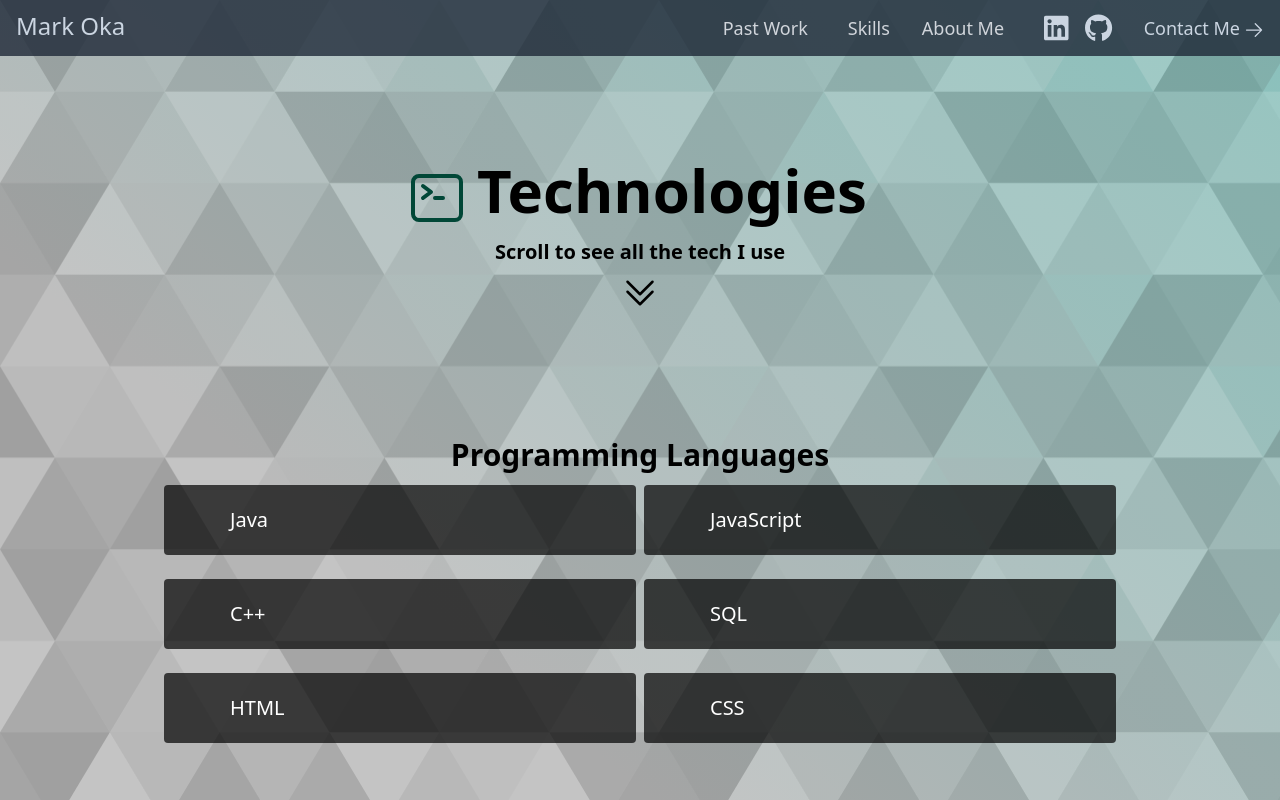
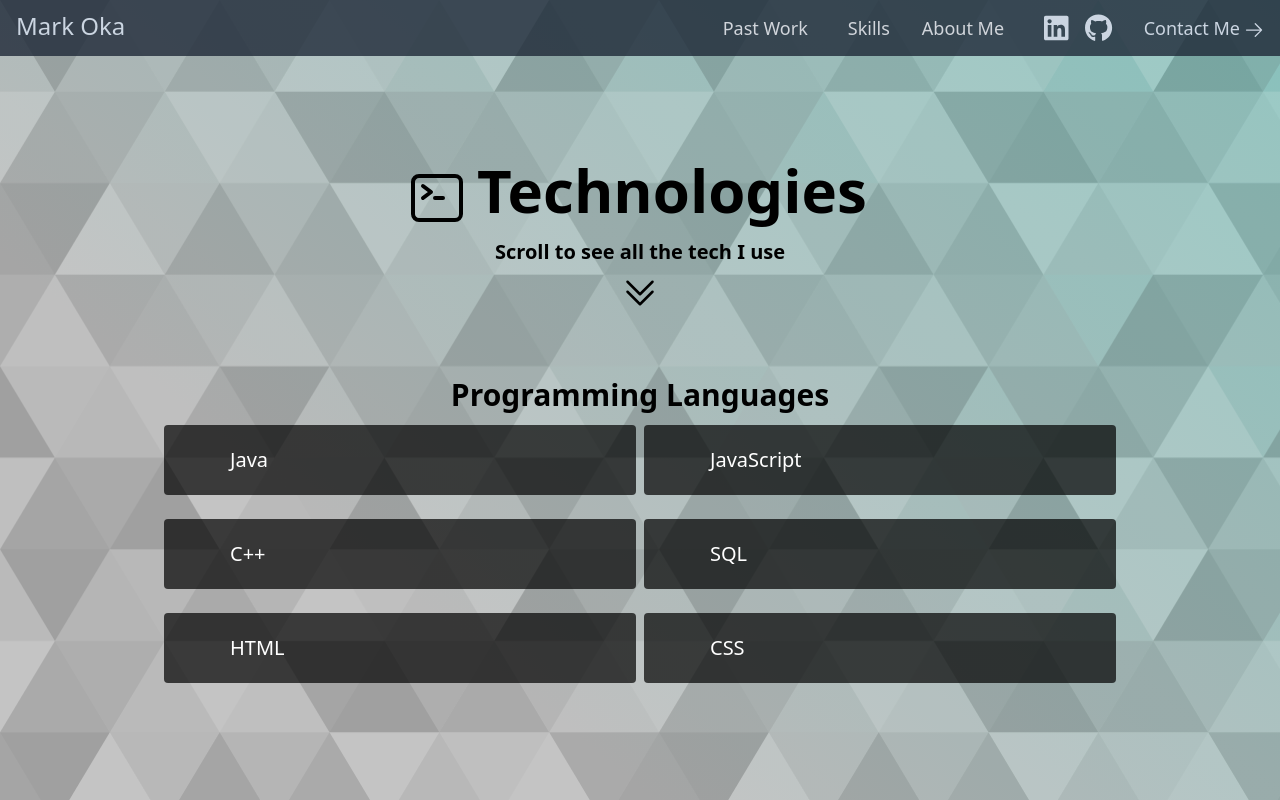
Before and after one commit to markoka101/portfolio, a React (Create React App) app: page /skills in a window 1280 px wide. Shown: the top 800 px of the page. Built offline with nearby package versions, Linux system fonts and the light colour scheme; some icons are missing.

Commit message:
scaled y margin

```diff
--- a/src/components/Skills.js
+++ b/src/components/Skills.js
@@ -27,7 +27,7 @@ export default function Skills() {
             <div className="flex flex-wrap  min-w-full mx-auto justify-center items-center scroll-smooth">
                 <div className="flex flex-col w-1/2 mt-10 pt-16 pb-10">
                     <div className="flex flex-row justify-center items-center">
-                        <CommandLineIcon className="h-16 text-green-900" />
+                        <CommandLineIcon className="h-16 text-black" />
                         <h1 className=" text-6xl font-bold mb-4 text-black text-center mx-2">
                             Technologies
                         </h1>
@@ -42,7 +42,7 @@ export default function Skills() {
 
                 <div
                     ref={refLanguage}
-                    className={`transition-all ease-in-out duration-500 mb-20 mt-20 w-full justify-center items-center flex flex-col ${
+                    className={`transition-all ease-in-out duration-500 mb-20 mt-5  w-full justify-center items-center flex flex-col ${
                         isVisibleLanguage ? "blur-0" : "blur-[2px]"
                     }`}
                 >
```
